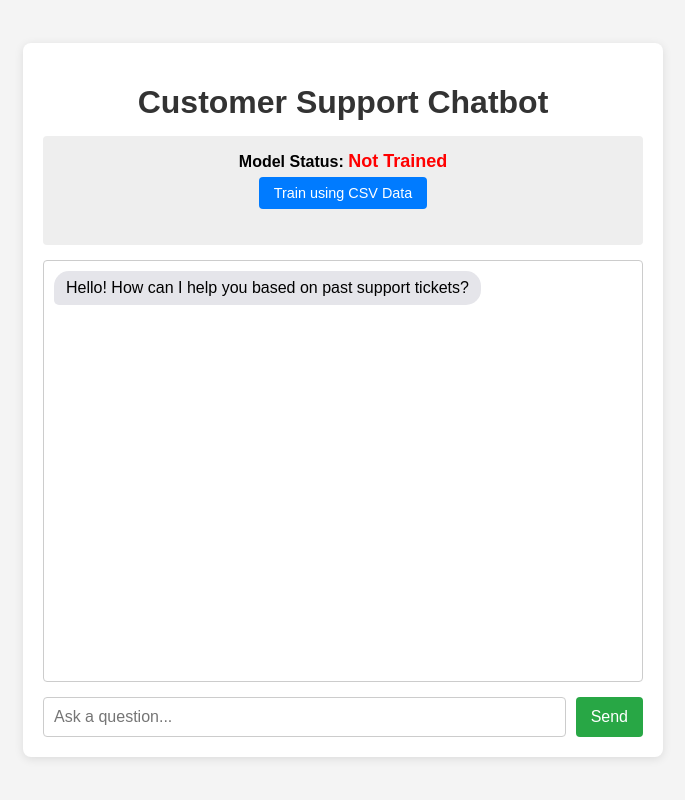
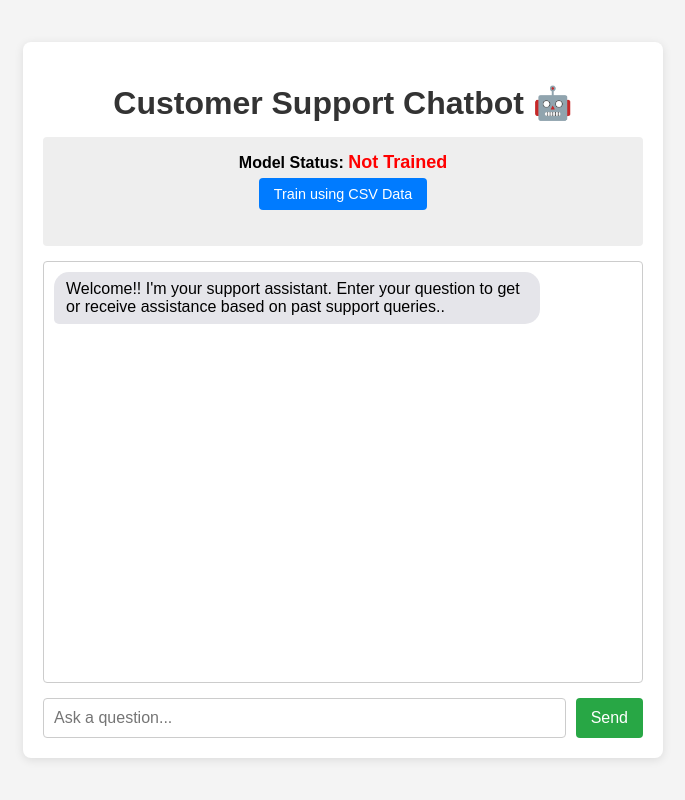
Before and after one commit to BVek4777/FUTURE_ML_03, a Flask app: page / in a window 1280 px wide. Shown: the whole page, without its empty margins (297-982 px from the left). Run offline with Flask 3, Linux system fonts and the light colour scheme.

Commit message:
Edited the first displayed message

```diff
--- a/templates/index.html
+++ b/templates/index.html
@@ -8,7 +8,7 @@
 </head>
 <body>
     <div class="container">
-        <h1>Customer Support Chatbot</h1>
+        <h1>Customer Support Chatbot 🤖</h1>
         <div id="training-status">
             {% if not model_trained %}
                 <p><strong>Model Status:</strong> <span style="color: red; font-size: 18px; font-weight: bold;">Not Trained</span></p>
@@ -21,7 +21,7 @@
         </div>
 
         <div id="chatbox">
-            <div class="message bot">Hello! How can I help you based on past support tickets?</div>
+            <div class="message bot">Welcome!! I'm your support assistant. Enter your question to get or receive assistance based on past support queries..</div>
             </div>
 
         <div id="input-area">
```
